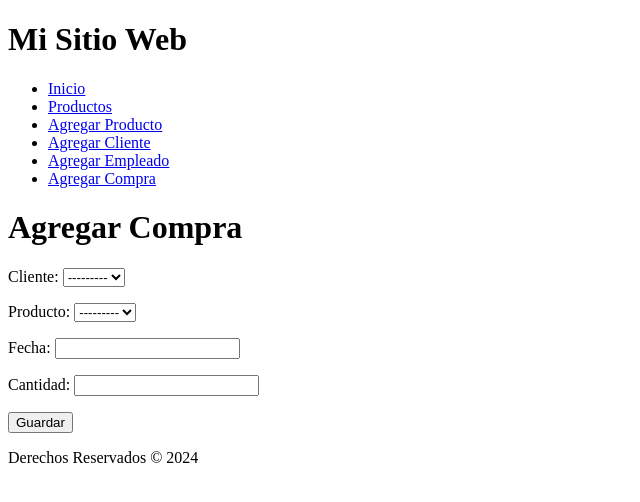
After one commit to glaglere/CoderHouse_57810, a Django app: page /agregar_compra/ in a window 1280 px wide. The commit adds this page. Shown: the top 502 px of the page, without its empty margins (0-640 px from the left). Run offline with Django 5.2, Linux system fonts and the light colour scheme; data that the repository does not hold is empty.

Commit message:
corregí bugs, apliqué, creé formularios para los models y apliqué herencia html en todos ellos

```diff
--- a/tercera pre-entrega_LAGLERE/sac/sac/urls.py
+++ b/tercera pre-entrega_LAGLERE/sac/sac/urls.py
@@ -2,10 +2,14 @@
 
 from django.contrib import admin
 from django.urls import path
-from webapp.views import lista_productos, inicio
+from webapp import views
 
 urlpatterns = [
     path('admin/', admin.site.urls),
-    path('productos/', lista_productos, name='lista_productos'),
-    path('', inicio, name='inicio'),
+    path('productos/', views.lista_productos, name='lista_productos'),
+    path('agregar_producto/', views.agregar_producto, name='agregar_producto'),
+    path('agregar_cliente/', views.agregar_cliente, name='agregar_cliente'),
+    path('agregar_empleado/', views.agregar_empleado, name='agregar_empleado'),
+    path('agregar_compra/', views.agregar_compra, name='agregar_compra'),
+    path('', views.inicio, name='inicio'),
 ]
--- /dev/null
+++ b/tercera pre-entrega_LAGLERE/sac/webapp/forms.py
@@ -0,0 +1,24 @@
+# webapp/forms.py
+
+from django import forms
+from .models import Producto, Cliente, Empleado, Compra
+
+class ProductoForm(forms.ModelForm):
+    class Meta:
+        model = Producto
+        fields = ['nombre', 'descripcion', 'precio', 'stock']
+
+class ClienteForm(forms.ModelForm):
+    class Meta:
+        model = Cliente
+        fields = ['nombre', 'apellido', 'edad', 'ciudad', 'email', 'direccion', 'telefono']
+
+class EmpleadoForm(forms.ModelForm):
+    class Meta:
+        model = Empleado
+        fields = ['nombre', 'apellido', 'edad', 'ciudad', 'puesto', 'salario', 'fecha_contratacion']
+
+class CompraForm(forms.ModelForm):
+    class Meta:
+        model = Compra
+        fields = ['cliente', 'producto', 'fecha', 'cantidad']
--- /dev/null
+++ b/tercera pre-entrega_LAGLERE/sac/webapp/templates/webapp/agregar_compra.html
@@ -0,0 +1,14 @@
+<!-- templates/webapp/agregar_compra.html -->
+
+{% extends 'webapp/base.html' %}
+
+{% block title %}Agregar Compra{% endblock %}
+
+{% block content %}
+<h1>Agregar Compra</h1>
+<form method="post">
+    {% csrf_token %}
+    {{ form.as_p }}
+    <button type="submit">Guardar</button>
+</form>
+{% endblock %}
--- a/tercera pre-entrega_LAGLERE/sac/webapp/templates/webapp/base.html
+++ b/tercera pre-entrega_LAGLERE/sac/webapp/templates/webapp/base.html
@@ -12,6 +12,10 @@
             <ul>
                 <li><a href="/">Inicio</a></li>
                 <li><a href="/productos/">Productos</a></li>
+                <li><a href="/agregar_producto/">Agregar Producto</a></li>
+                <li><a href="/agregar_cliente/">Agregar Cliente</a></li>
+                <li><a href="/agregar_empleado/">Agregar Empleado</a></li>
+                <li><a href="/agregar_compra/">Agregar Compra</a></li>
             </ul>
         </nav>
     </header>
--- a/tercera pre-entrega_LAGLERE/sac/webapp/views.py
+++ b/tercera pre-entrega_LAGLERE/sac/webapp/views.py
@@ -1,4 +1,7 @@
-from django.shortcuts import render
+# webapp/views.py
+
+from django.shortcuts import render, redirect
+from .forms import ProductoForm, ClienteForm, EmpleadoForm, CompraForm
 from .models import Producto
 
 def lista_productos(request):
@@ -7,3 +10,43 @@ def lista_productos(request):
 
 def inicio(request):
     return render(request, 'webapp/inicio.html')
+
+def agregar_producto(request):
+    if request.method == 'POST':
+        form = ProductoForm(request.POST)
+        if form.is_valid():
+            form.save()
+            return redirect('lista_productos')
+    else:
+        form = ProductoForm()
+    return render(request, 'webapp/agregar_producto.html', {'form': form})
+
+def agregar_cliente(request):
+    if request.method == 'POST':
+        form = ClienteForm(request.POST)
+        if form.is_valid():
+            form.save()
+            return redirect('inicio')
+    else:
+        form = ClienteForm()
+    return render(request, 'webapp/agregar_cliente.html', {'form': form})
+
+def agregar_empleado(request):
+    if request.method == 'POST':
+        form = EmpleadoForm(request.POST)
+        if form.is_valid():
+            form.save()
+            return redirect('inicio')
+    else:
+        form = EmpleadoForm()
+    return render(request, 'webapp/agregar_empleado.html', {'form': form})
+
+def agregar_compra(request):
+    if request.method == 'POST':
+        form = CompraForm(request.POST)
+        if form.is_valid():
+            form.save()
+            return redirect('inicio')
+    else:
+        form = CompraForm()
+    return render(request, 'webapp/agregar_compra.html', {'form': form})
```
Also changed, not shown: tercera pre-entrega_LAGLERE/main.py (added, +16 -0 lines), tercera pre-entrega_LAGLERE/sac/webapp/templates/webapp/agregar_cliente.html (added, +14 -0 lines), tercera pre-entrega_LAGLERE/sac/webapp/templates/webapp/agregar_empleado.html (added, +14 -0 lines), tercera pre-entrega_LAGLERE/sac/webapp/templates/webapp/agregar_producto.html (added, +14 -0 lines).
